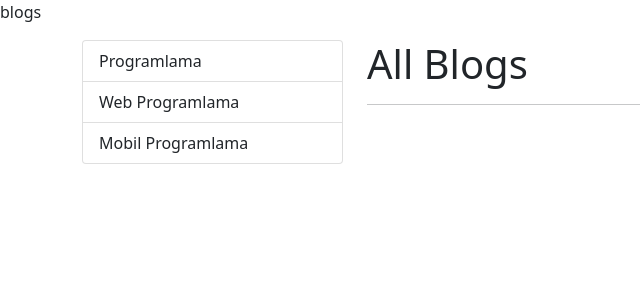
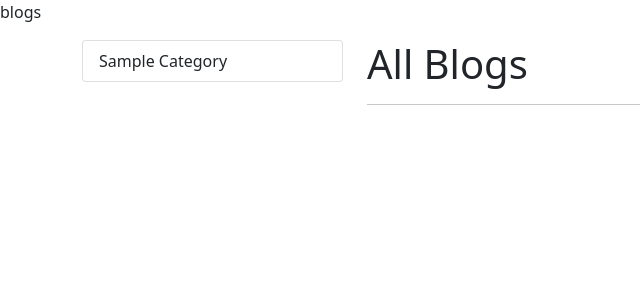
Before and after one commit to yasinyagmur/Django_Learn_SadikTuran, a Django app: page /blogs in a window 1280 px wide. Shown: the part 56-356 px from the top of the page, without its empty margins (0-640 px from the left). Run offline with Django 4.2, Linux system fonts and the light colour scheme; tables that the repository leaves empty hold one stand-in row (values such as "Sample post"); data that the repository does not hold is empty; parts of the project's set-up code (start-up, migrations or seed data) failed here and were passed over; some libraries are stand-ins or nearby versions.

Commit message:
dinamic category and href

```diff
--- a/Exam/blog/templates/blog/blogs.html
+++ b/Exam/blog/templates/blog/blogs.html
@@ -2,7 +2,16 @@
 
 <div class="container mt-3">
     <div class="row">
-      <div class="col-3">{% include "partials/_categories.html" %}</div>
+      <div class="col-3"><div class="list-group">
+        {% for category in category %}
+
+        <a class="list-group-item list-group-item-action" href="{% url 'blog_by_category' category.slug %}"
+          >{{category.name|title}}</a
+        >
+
+        {% endfor %}
+      </div>
+      </div>
       <div class="col-9">
         <h1>All Blogs</h1>
         <hr>
--- a/Exam/blog/urls.py
+++ b/Exam/blog/urls.py
@@ -4,5 +4,6 @@ urlpatterns = [
     path("",views.index,name="home"),
     path("index",views.index),
     path("blogs",views.blogs,name="blogs"),
+    path("category/<slug:slug>",views.blog_by_category,name="blog_by_category"),
     path("blogs/<slug:slug>",views.blog_details,name="blog_details"),
 ]
--- a/Exam/blog/views.py
+++ b/Exam/blog/views.py
@@ -3,42 +3,15 @@ from inspect import BlockFinder
 from multiprocessing import context
 from django.shortcuts import render
 from django.http import HttpResponse
-from blog.models import Blog
+from blog.models import Blog,Category
 
-data={
-    "blogs":[
-        {
-            "id":1,
-            "title":"Web geliştirme",
-            "image":"1.jpg",
-            "is_activate":True,
-            "is_home":False,
-            "description":"Perfect Course"
-        },
-        {
-            "id":2,
-            "title":"Python geliştirme",
-            "image":"2.jpg",
-            "is_activate":True,
-            "is_home":True,
-            "description":"Perfect Course"
-        },
-        {
-            "id":3,
-            "title":"django geliştirme",
-            "image":"3.jpg",
-            "is_activate":False,
-            "is_home":True,
-            "description":"Perfect Course"
-        }
-    ]
-}
 
 # Create your views here.
 def index(request):
     context={
         # "blogs":data["blogs"]
-        "blogs":Blog.objects.filter(is_home=True,is_activate=True)
+        "blogs":Blog.objects.filter(is_home=True,is_activate=True),
+        "category":Category.objects.all()
     }
     return render(request,"blog/index.html",context)
 
@@ -46,7 +19,9 @@ def index(request):
 def blogs(request):
     context={
         # "blogs":data["blogs"]
-        "blogs":Blog.objects.filter(is_activate=True)
+        "blogs":Blog.objects.filter(is_activate=True),
+        "category":Category.objects.all()
+
     }
     return render(request,"blog/blogs.html",context)
 
@@ -66,3 +41,8 @@ def blog_details(request,slug):
         # "blog":selectedblog
         "blog":blog
     })
+
+
+
+def blog_by_category(request,slug):
+    pass
--- a/Exam/templates/partials/_categories.html
+++ b/Exam/templates/partials/_categories.html
@@ -1,7 +1,11 @@
 <div class="list-group">
-  <a class="list-group-item list-group-item-action" href="">Programlama</a>
-  <a class="list-group-item list-group-item-action" href="">Web Programlama</a>
-  <a class="list-group-item list-group-item-action" href=""
-    >Mobil Programlama</a
+  {% for category in category %}
+
+  <a
+    class="list-group-item list-group-item-action"
+    href="{% url 'blog_by_category' category.slug %}"
+    >{{category.name}}</a
   >
+
+  {% endfor %}
 </div>
```
Also changed, not shown: Exam/blog/templates/blog/index.html (+10 -1 lines).
